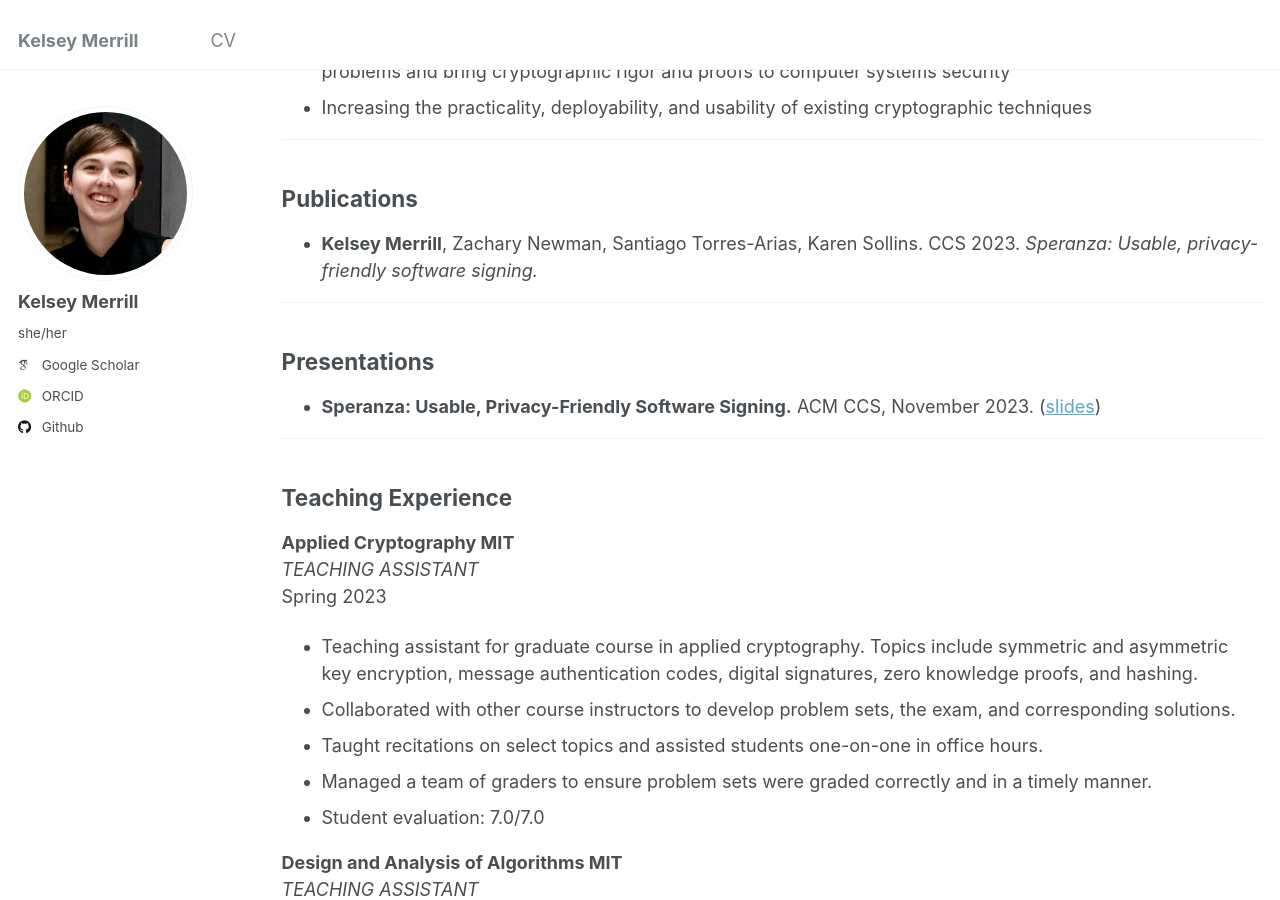
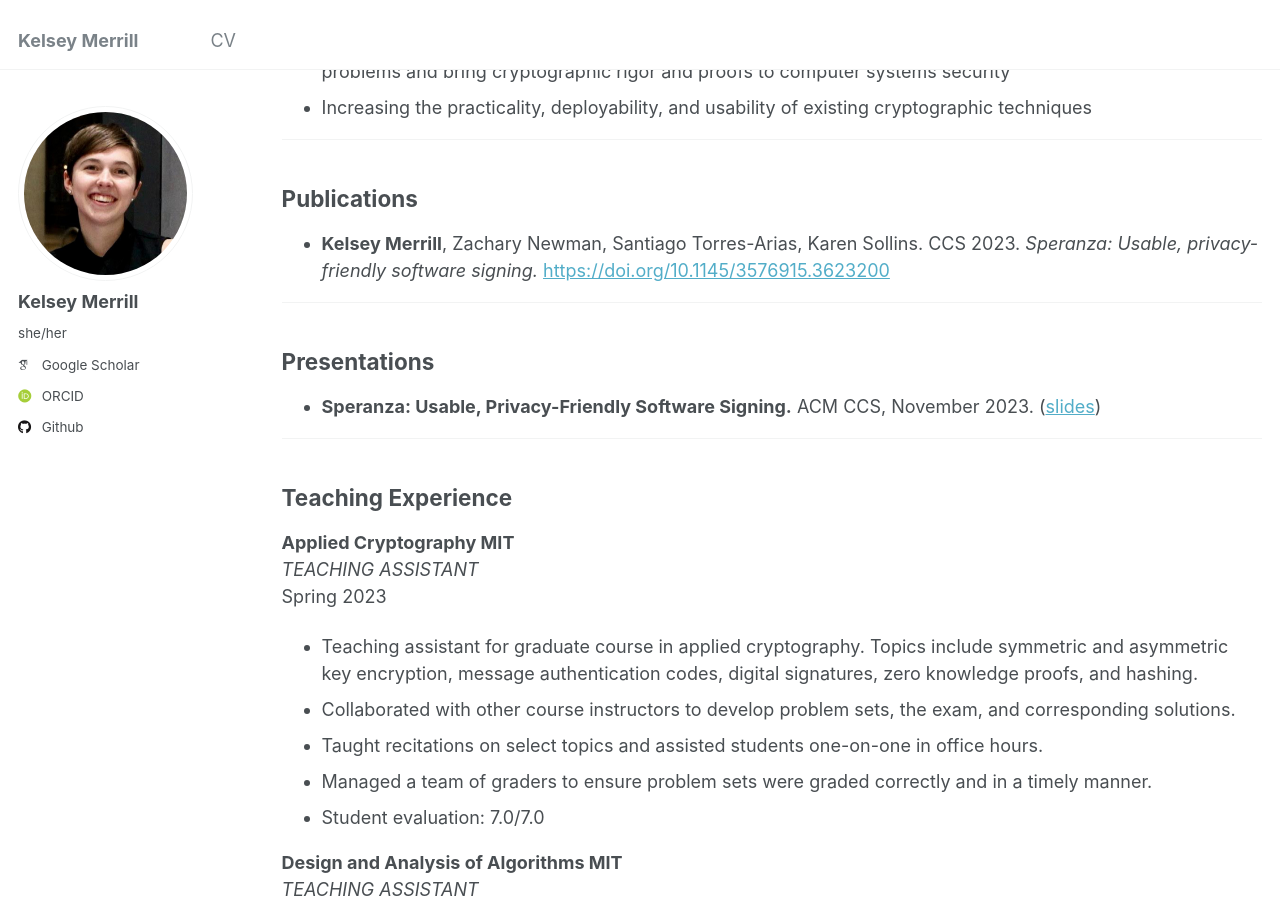
Before and after one commit to kmerrill18/kmerrill18.github.io, a Jekyll site: the page built from _pages/cv.md, in a window 1280 px wide and 900 px high, scrolled down 1675 px. Built offline with Jekyll 4.4.1, drawn with Linux system fonts in a browser that asks for light colours; some web fonts are replaced; part of the change alters nothing that is shown.

Commit message:
add doi link

```diff
--- a/_pages/cv.md
+++ b/_pages/cv.md
@@ -61,7 +61,7 @@ Summer 2021
 
 ## Publications
 
-- **Kelsey Merrill**, Zachary Newman, Santiago Torres-Arias, Karen Sollins. CCS 2023. *Speranza: Usable, privacy-friendly software signing.*
+- **Kelsey Merrill**, Zachary Newman, Santiago Torres-Arias, Karen Sollins. CCS 2023. *Speranza: Usable, privacy-friendly software signing.* [https://doi.org/10.1145/3576915.3623200](https://doi.org/10.1145/3576915.3623200)
 
 ---
 
```
